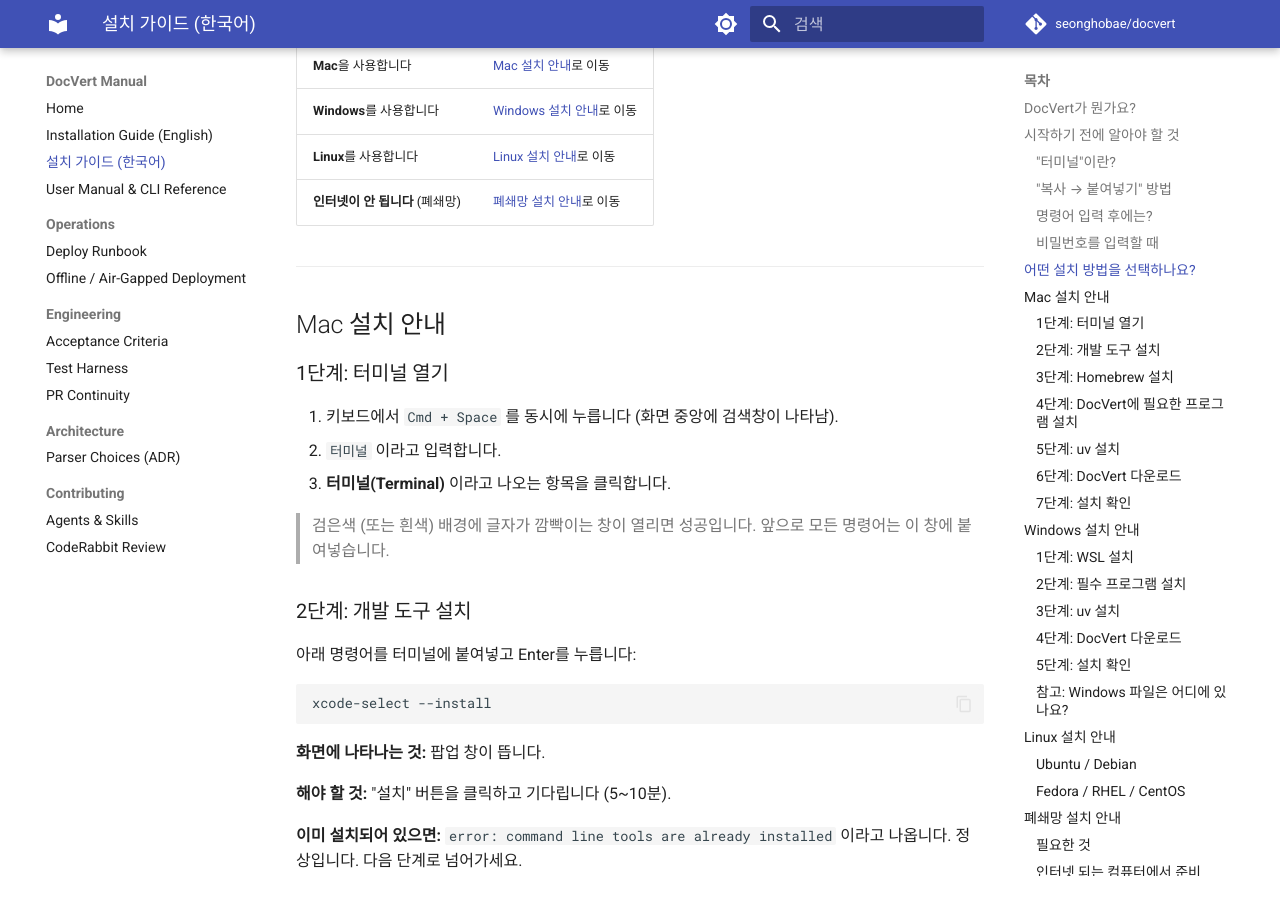
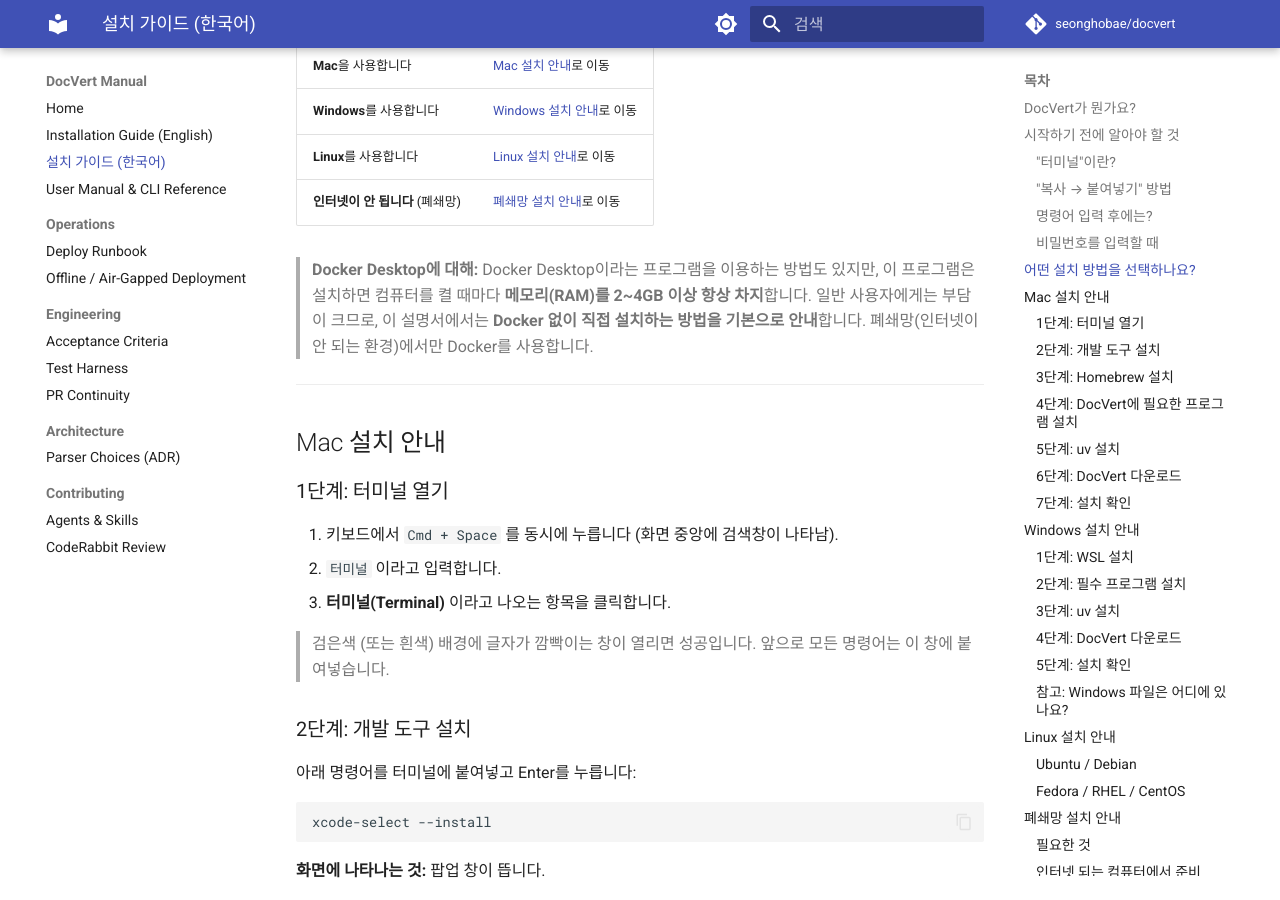
Before and after one commit to seonghobae/docvert, an MkDocs documentation site: the page built from docs/web-manual-ko.md, in a window 1280 px wide and 900 px high, scrolled down 1477 px. Built offline with MkDocs 1.6.1 and Material for MkDocs 9.7.7, drawn with Linux system fonts in a browser that asks for light colours; comment, search, counter and statistics services are not loaded.

Commit message:
docs: add Docker Desktop memory warning to both guides (#26)
Add explicit warning about Docker Desktop using 2-4GB+ RAM permanently,
explaining why native installation is recommended for casual users.
This addresses user feedback about Docker Desktop memory overhead.

Co-authored-by: Claude Opus 4.6 (1M context) <noreply@anthropic.com>

```diff
--- a/docs/web-manual-ko.md
+++ b/docs/web-manual-ko.md
@@ -51,6 +51,8 @@
 | **Windows**를 사용합니다 | [Windows 설치 안내](#windows-설치-안내)로 이동 |
 | **Linux**를 사용합니다 | [Linux 설치 안내](#linux-설치-안내)로 이동 |
 | **인터넷이 안 됩니다** (폐쇄망) | [폐쇄망 설치 안내](#폐쇄망-설치-안내)로 이동 |
+
+> **Docker Desktop에 대해:** Docker Desktop이라는 프로그램을 이용하는 방법도 있지만, 이 프로그램은 설치하면 컴퓨터를 켤 때마다 **메모리(RAM)를 2~4GB 이상 항상 차지**합니다. 일반 사용자에게는 부담이 크므로, 이 설명서에서는 **Docker 없이 직접 설치하는 방법을 기본으로 안내**합니다. 폐쇄망(인터넷이 안 되는 환경)에서만 Docker를 사용합니다.
 
 ---
 
```
Also changed, not shown: docs/installation-guide.md (+2 -0 lines).
